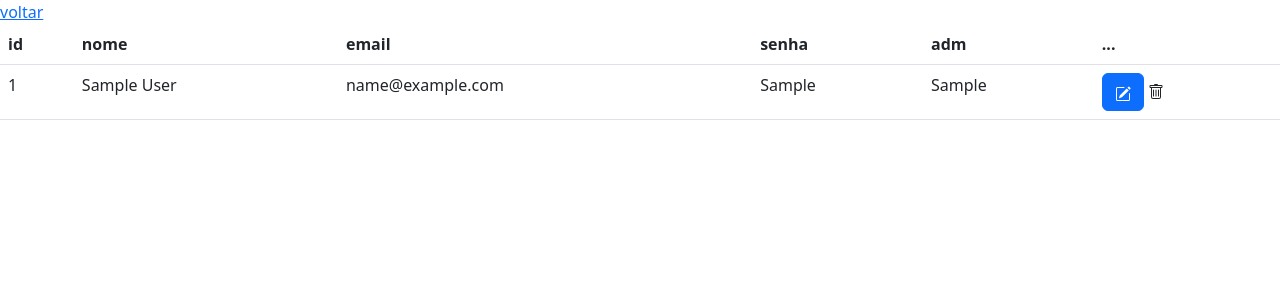
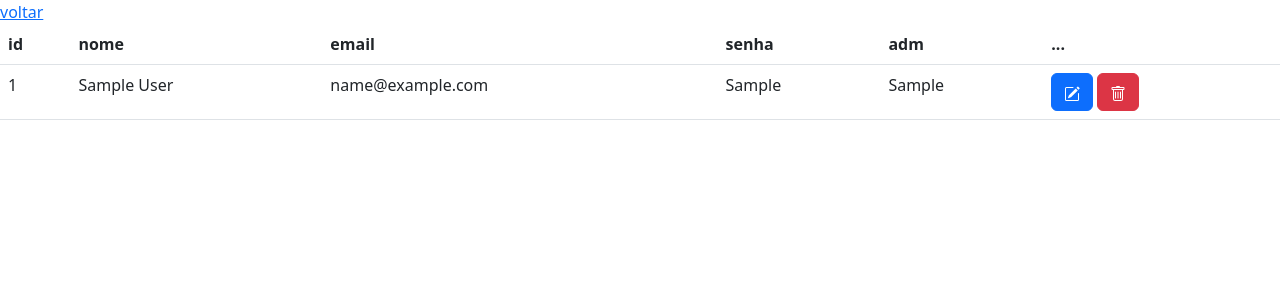
Before and after one commit to meawtec/pizzarela, a PHP site: page /pags/alterar.php in a window 1280 px wide. Shown: the top 300 px of the page. Run offline with PHP 8.4, Linux system fonts and the light colour scheme; tables that the repository leaves empty or names only in its code hold one stand-in row (values such as "Sample post").

Commit message:
butão vermelho de deletar

```diff
--- a/pags/alterar.php
+++ b/pags/alterar.php
@@ -49,7 +49,7 @@ $Sresult = $conexao->query($select);
                 <path fill-rule='evenodd' d='M1 13.5A1.5 1.5 0 0 0 2.5 15h11a1.5 1.5 0 0 0 1.5-1.5v-6a.5.5 0 0 0-1 0v6a.5.5 0 0 1-.5.5h-11a.5.5 0 0 1-.5-.5v-11a.5.5 0 0 1 .5-.5H9a.5.5 0 0 0 0-1H2.5A1.5 1.5 0 0 0 1 2.5v11z'/>
                 </svg>
                 </a>
-                <a >
+                <a class='btn btn-sn btn-danger' href='edit.php?id=$usardata[id]'>
                 <svg xmlns='http://www.w3.org/2000/svg' width='16' height='16' fill='currentColor' class='bi bi-trash' viewBox='0 0 16 16'>
                 <path d='M5.5 5.5A.5.5 0 0 1 6 6v6a.5.5 0 0 1-1 0V6a.5.5 0 0 1 .5-.5zm2.5 0a.5.5 0 0 1 .5.5v6a.5.5 0 0 1-1 0V6a.5.5 0 0 1 .5-.5zm3 .5a.5.5 0 0 0-1 0v6a.5.5 0 0 0 1 0V6z'/>
                 <path fill-rule='evenodd' d='M14.5 3a1 1 0 0 1-1 1H13v9a2 2 0 0 1-2 2H5a2 2 0 0 1-2-2V4h-.5a1 1 0 0 1-1-1V2a1 1 0 0 1 1-1H6a1 1 0 0 1 1-1h2a1 1 0 0 1 1 1h3.5a1 1 0 0 1 1 1v1zM4.118 4 4 4.059V13a1 1 0 0 0 1 1h6a1 1 0 0 0 1-1V4.059L11.882 4H4.118zM2.5 3V2h11v1h-11z'/>
```
